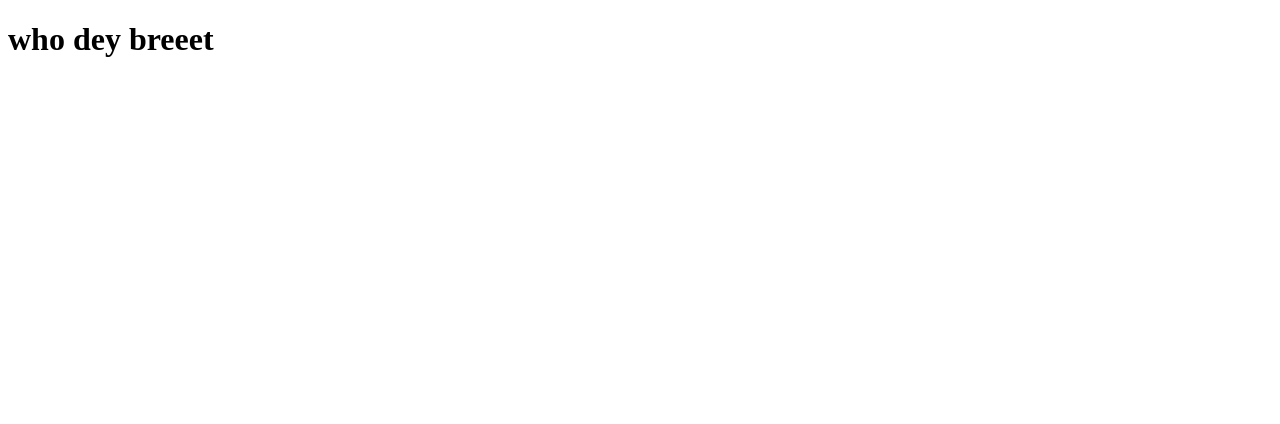
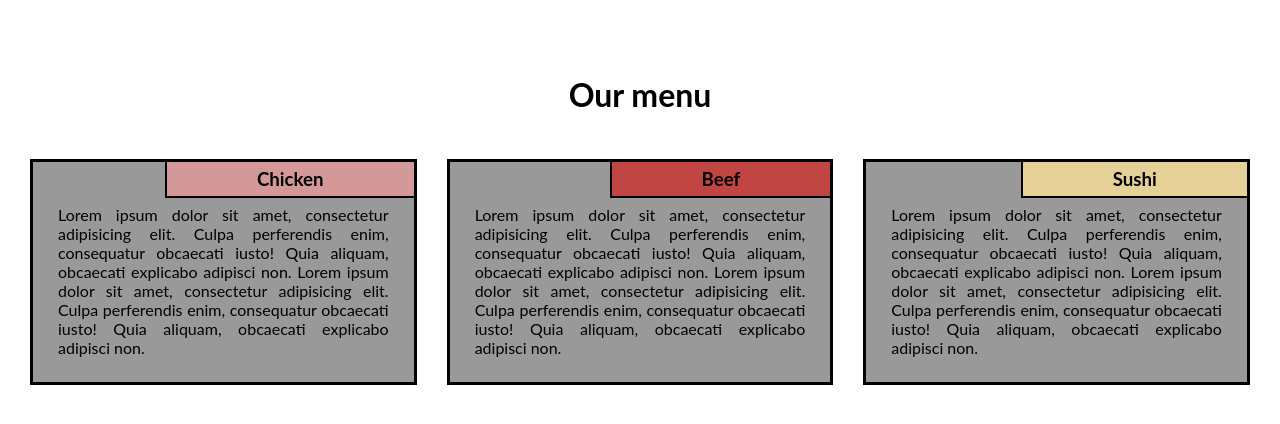
Before and after one commit to jatto-jones/coursera-test, a plain HTML site: page jatt/index.html in a window 1280 px wide. Drawn offline with Linux system fonts and the light colour scheme.

Commit message:
my assignment

```diff
--- /dev/null
+++ b/jatt/css/style.css
@@ -0,0 +1,129 @@
+
+*{
+    box-sizing: border-box;
+    margin:0;
+    padding:0;
+  }
+
+  body{
+    font-family: 'Lato', sans-serif;
+  }
+
+  .row{
+    width: 100%;
+  }
+
+  .menu-title{
+    text-align: center;
+    margin-bottom: 30px;
+  }
+
+  .container{
+   position: relative;
+   top:60px;
+   margin: 15px;
+  }
+
+  .item{
+    position: relative;
+    top: 0;
+    background-color:#999999;
+    margin: 15px;
+    padding: 25px;
+    border: 3px solid #000;
+  }
+
+  .item p{
+    margin-top: 18px;
+    text-align: justify;
+    font-size:100%;
+  }
+
+  .item-title{
+    position: absolute;
+    top:0;
+    right: 0px;
+    background: green;
+    padding: 6px 90px;
+    border-left: 2px solid #000;
+    border-bottom: 2px solid #000;
+  }
+
+  #title-one {
+    background-color: #D59898;
+  }
+
+  #title-two{
+    background-color: #C14543;
+  }
+
+  #title-three{
+    background-color: #E5D198;
+  }
+
+  /* Simple Responsive Framework. */
+  /*------ Desktop ------*/
+  @media (min-width: 992px){
+    .col-lg-1, .col-lg-2, .col-lg-3, .col-lg-4, .col-lg-5, .col-lg-6, .col-lg-7, .col-lg-8, .col-lg-9, .col-lg-10, .col-lg-11, .col-lg-12 {
+      float: left;
+    }
+    .col-lg-1 {
+      width: 8.33%;
+    }
+    .col-lg-2 {
+      width: 16.66%;
+    }
+    .col-lg-3 {
+      width: 25%;
+    }
+    .col-lg-4 {
+      width: 33.33%;
+    }
+    .col-lg-5 {
+      width: 41.66%;
+    }
+    .col-lg-6 {
+      width: 50%;
+    }
+    .col-lg-7 {
+      width: 58.33%;
+    }
+    .col-lg-8 {
+      width: 66.66%;
+    }
+    .col-lg-9 {
+      width: 74.99%;
+    }
+    .col-lg-10 {
+      width: 83.33%;
+    }
+    .col-lg-11 {
+      width: 91.66%;
+    }
+    .col-lg-12 {
+      width: 100%;
+    }
+
+  }
+
+
+  /*------ Tablet ------*/
+  @media (min-width: 768px) and (max-width: 991px){
+    .col-lg-4 {
+      width: 50%;
+      float: left;
+    }
+    .col-lg-tablet{
+     width: 100%;
+     float: left;
+   }
+  }
+
+
+  /*------ Mobile ------*/
+  @media (max-width: 767px){
+    .col-lg-4{
+      width: 100%;
+      float: left;
+    }
+  }
--- a/jatt/index.html
+++ b/jatt/index.html
@@ -3,9 +3,46 @@
 <head>
 	<meta charset="utf-8">
 	<meta name="viewport" content="width=device-width, initial-scale=1">
-	<title></title>
+	<title>My Responsive Layout</title>
+	<link href="css/style.css" rel="stylesheet" type="text/css">
 </head>
 <body>
-	<h1>who dey breeet</h1>
+	<div class="container">
+		<div class="row">
+
+		<h1 class="menu-title">Our menu</h1>
+		  <div class="col-lg-4">
+			<div class="item">
+			  <div class="item-title" id="title-one">
+				<h3>Chicken</h3>
+			  </div>
+			  <p>
+				Lorem ipsum dolor sit amet, consectetur adipisicing elit. Culpa perferendis enim, consequatur obcaecati iusto! Quia aliquam, obcaecati explicabo adipisci non. Lorem ipsum dolor sit amet, consectetur adipisicing elit. Culpa perferendis enim, consequatur obcaecati iusto! Quia aliquam, obcaecati explicabo adipisci non.
+			  </p>
+        </div>
+      </div>
+      <div class="col-lg-4">
+        <div class="item">
+         <div class="item-title" id="title-two">
+          <h3>Beef</h3>
+        </div>
+        <p>
+          Lorem ipsum dolor sit amet, consectetur adipisicing elit. Culpa perferendis enim, consequatur obcaecati iusto! Quia aliquam, obcaecati explicabo adipisci non. Lorem ipsum dolor sit amet, consectetur adipisicing elit. Culpa perferendis enim, consequatur obcaecati iusto! Quia aliquam, obcaecati explicabo adipisci non.
+        </p>
+      </div>
+    </div>
+    <div class="col-lg-4 col-lg-tablet">
+      <div class="item">
+       <div class="item-title" id="title-three">
+        <h3>Sushi</h3>
+      </div>
+      <p>
+        Lorem ipsum dolor sit amet, consectetur adipisicing elit. Culpa perferendis enim, consequatur obcaecati iusto! Quia aliquam, obcaecati explicabo adipisci non. Lorem ipsum dolor sit amet, consectetur adipisicing elit. Culpa perferendis enim, consequatur obcaecati iusto! Quia aliquam, obcaecati explicabo adipisci non.
+      </p>
+    </div>
+  </div>
+
+</div>
+</div>
 </body>
 </html>
```
